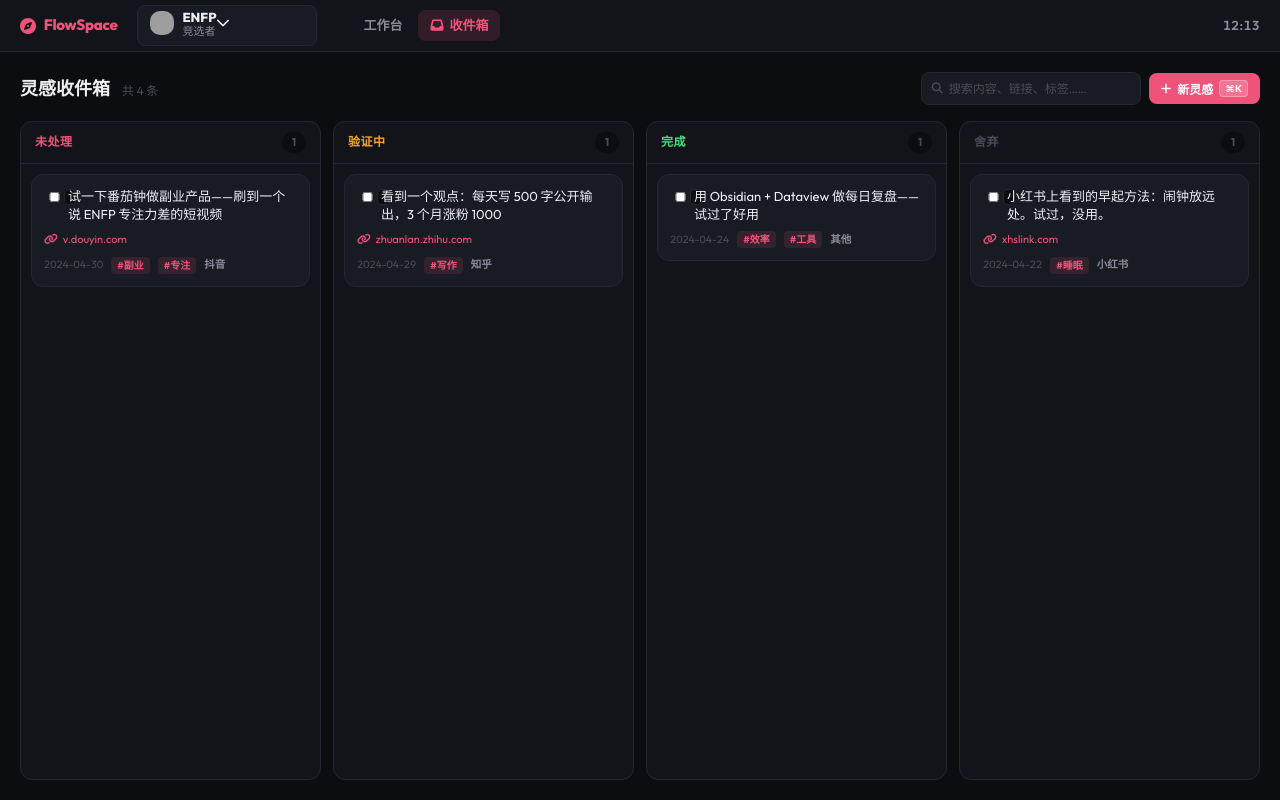
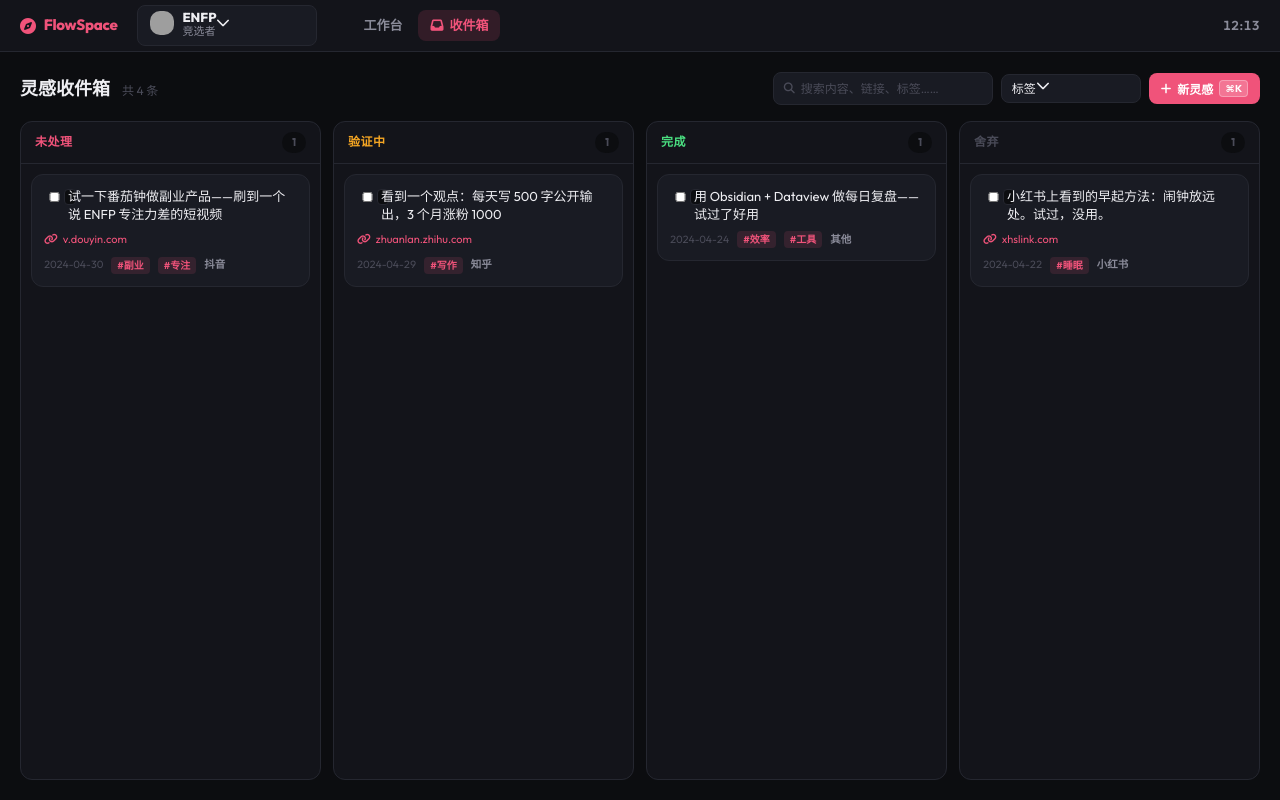
Before and after one commit to Busy0124add1/flowspace-enfp, a Vue app: page /inbox in a window 1280 px wide. Built offline with nearby package versions, Linux system fonts and the light colour scheme; grey boxes are pictures that could not be loaded.

Commit message:
feat(P5): inbox tag filter via PrimeVue MultiSelect (OR logic)

```diff
--- a/src/components/inbox/InboxBoard.vue
+++ b/src/components/inbox/InboxBoard.vue
@@ -18,6 +18,15 @@
             <i class="fa-solid fa-times" />
           </button>
         </div>
+        <MultiSelect
+          :model-value="inbox.filterTags"
+          :options="tagOptions"
+          placeholder="标签"
+          display="chip"
+          class="ic-tag-filter"
+          :pt="{ root: 'ic-tag-filter-root', panel: 'ic-tag-filter-panel' }"
+          @update:model-value="(v) => inbox.filterTags = v"
+        />
         <button class="ic-new" @click="triggerCapture">
           <i class="fa-solid fa-plus" />
           <span>新灵感</span>
@@ -45,10 +54,13 @@
 import { computed, ref } from 'vue'
 import { useInbox } from '@/stores/useInbox'
 import InboxColumn from './InboxColumn.vue'
+import MultiSelect from 'primevue/multiselect'
 
 const inbox = useInbox()
 
 const STATUSES = ['pending', 'verifying', 'done', 'archived']
+
+const tagOptions = computed(() => inbox.allTags)
 
 const localSearch = ref(inbox.search)
 let searchTimer = null
@@ -172,4 +184,38 @@ function triggerCapture() {
   padding: 2px;
 }
 .ic-search-clear:hover { color: var(--t1); }
+
+.ic-tag-filter { min-width: 140px; }
 </style>
+
+<style>
+.ic-tag-filter-root {
+  background: var(--card);
+  border: 1px solid var(--line);
+  border-radius: var(--r);
+  padding: 4px 10px;
+  cursor: pointer;
+  font-size: 12px;
+  color: var(--t1);
+  display: inline-flex;
+  align-items: center;
+}
+.ic-tag-filter-panel {
+  background: var(--card);
+  border: 1px solid var(--line);
+  border-radius: var(--r);
+  padding: 4px;
+  box-shadow: 0 8px 24px rgba(0,0,0,0.4);
+}
+.ic-tag-filter-panel [data-pc-section="header"] { padding: 6px; }
+.ic-tag-filter-panel [data-pc-section="option"] {
+  padding: 6px 10px;
+  cursor: pointer;
+  font-size: 12px;
+  color: var(--t1);
+  border-radius: 4px;
+}
+.ic-tag-filter-panel [data-pc-section="option"]:hover {
+  background: color-mix(in srgb, var(--accent) 10%, transparent);
+}
+</style>
```
